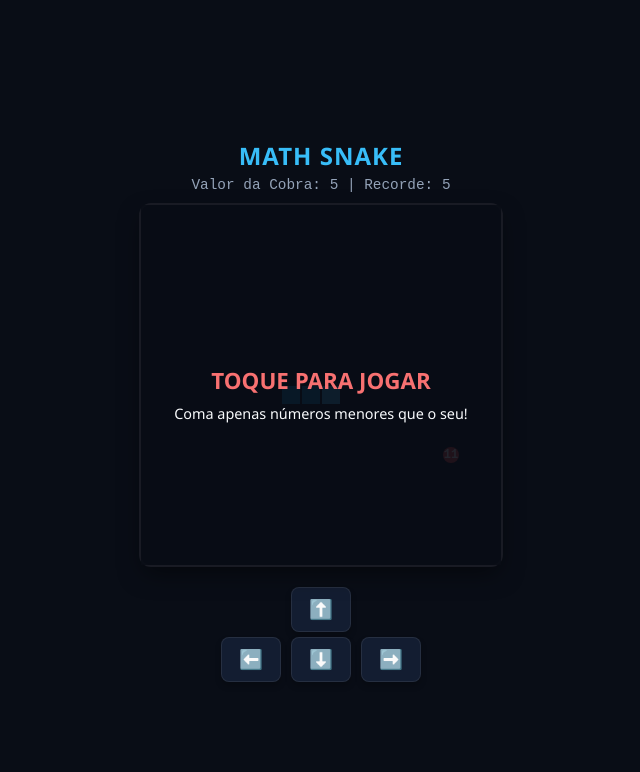
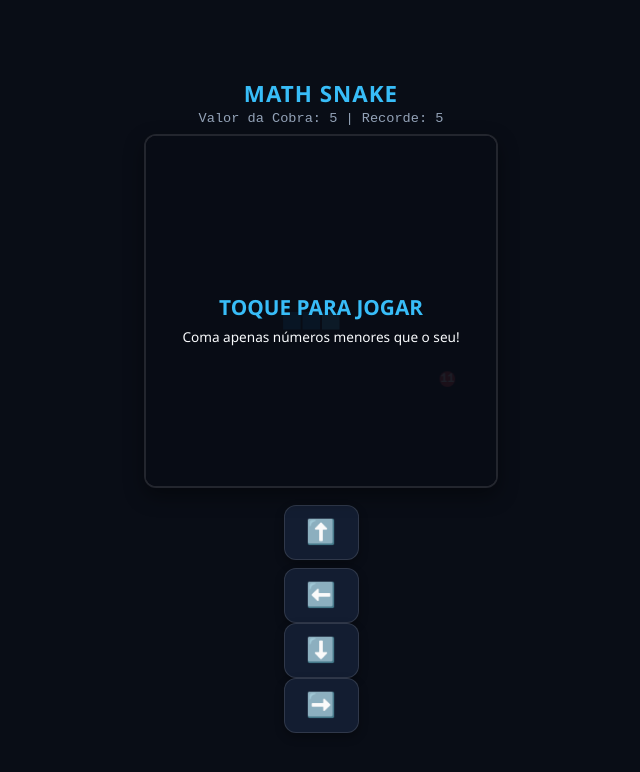
Before and after one commit to KO4L/Pulse-Rush, a plain HTML site: page index.html in a window 1280 px wide. Shown: the whole page, without its empty margins (319-959 px from the left). Drawn offline with Linux system fonts and the light colour scheme.

Commit message:
Atualizar o style.css

```diff
--- a/style.css
+++ b/style.css
@@ -4,7 +4,7 @@
     --accent-blue: #38bdf8;
     --text-main: #f8fafc;
     --text-muted: #94a3b8;
-    --border-color: rgba(255, 255, 255, 0.08);
+    --border-color: rgba(255, 255, 255, 0.12);
 }
 
 body {
@@ -12,7 +12,7 @@ body {
     color: var(--text-main);
     font-family: 'Segoe UI', Tahoma, Geneva, Verdana, sans-serif;
     margin: 0;
-    padding: 10px;
+    padding: 5px;
     display: flex;
     justify-content: center;
     align-items: center;
@@ -24,20 +24,20 @@ body {
 #game-container {
     text-align: center;
     width: 100%;
-    max-width: 400px;
+    max-width: 380px;
 }
 
 header h1 {
-    font-size: 1.5rem;
+    font-size: 1.4rem;
     color: var(--accent-blue);
-    margin: 0 0 5px 0;
+    margin: 0 0 2px 0;
     letter-spacing: 1px;
 }
 
 #scoreboard {
-    font-size: 0.9rem;
+    font-size: 0.85rem;
     color: var(--text-muted);
-    margin-bottom: 10px;
+    margin-bottom: 8px;
     font-family: monospace;
 }
 
@@ -47,12 +47,15 @@ header h1 {
     border: 2px solid var(--border-color);
     border-radius: 12px;
     background: #050811;
-    box-shadow: 0 10px 25px -5px rgba(0, 0, 0, 0.5);
+    box-shadow: 0 8px 20px rgba(0, 0, 0, 0.4);
 }
 
 canvas {
     display: block;
     border-radius: 10px;
+    width: 100%;
+    max-width: 350px;
+    height: auto;
 }
 
 .overlay {
@@ -61,27 +64,27 @@ canvas {
     left: 0;
     width: 100%;
     height: 100%;
-    background: rgba(9, 13, 22, 0.9);
+    background: rgba(9, 13, 22, 0.92);
     display: flex;
     flex-direction: column;
     justify-content: center;
     align-items: center;
     cursor: pointer;
-    transition: opacity 0.2s;
-    padding: 20px;
+    padding: 15px;
     box-sizing: border-box;
+    border-radius: 10px;
 }
 
 .overlay h2 {
-    color: #f87171;
-    font-size: 1.4rem;
-    margin-bottom: 8px;
+    color: var(--accent-blue);
+    font-size: 1.3rem;
+    margin-bottom: 6px;
     text-align: center;
 }
 
 .overlay p {
     color: var(--text-main);
-    font-size: 0.9rem;
+    font-size: 0.85rem;
     margin: 0;
     text-align: center;
 }
@@ -90,33 +93,39 @@ canvas {
     display: none !important;
 }
 
+/* Painel de controles grandes para celular */
 #controls {
-    margin-top: 15px;
+    margin-top: 12px;
     display: flex;
     flex-direction: column;
     align-items: center;
-    gap: 5px;
+    gap: 8px;
 }
 
-.control-row {
+.control-middle {
     display: flex;
-    gap: 10px;
+    gap: 12px;
 }
 
 .control-btn {
-    width: 60px;
-    height: 45px;
+    width: 75px;
+    height: 55px;
     background-color: var(--bg-card);
     color: var(--text-main);
     border: 1px solid var(--border-color);
-    border-radius: 8px;
-    font-size: 1.2rem;
+    border-radius: 12px;
+    font-size: 1.5rem;
     font-weight: bold;
     cursor: pointer;
-    box-shadow: 0 4px 6px rgba(0,0,0,0.2);
+    box-shadow: 0 4px 10px rgba(0,0,0,0.3);
+    display: flex;
+    justify-content: center;
+    align-items: center;
+    transition: background 0.1s;
 }
 
 .control-btn:active {
     background-color: var(--accent-blue);
     color: #000;
+    transform: scale(0.95);
 }
```
